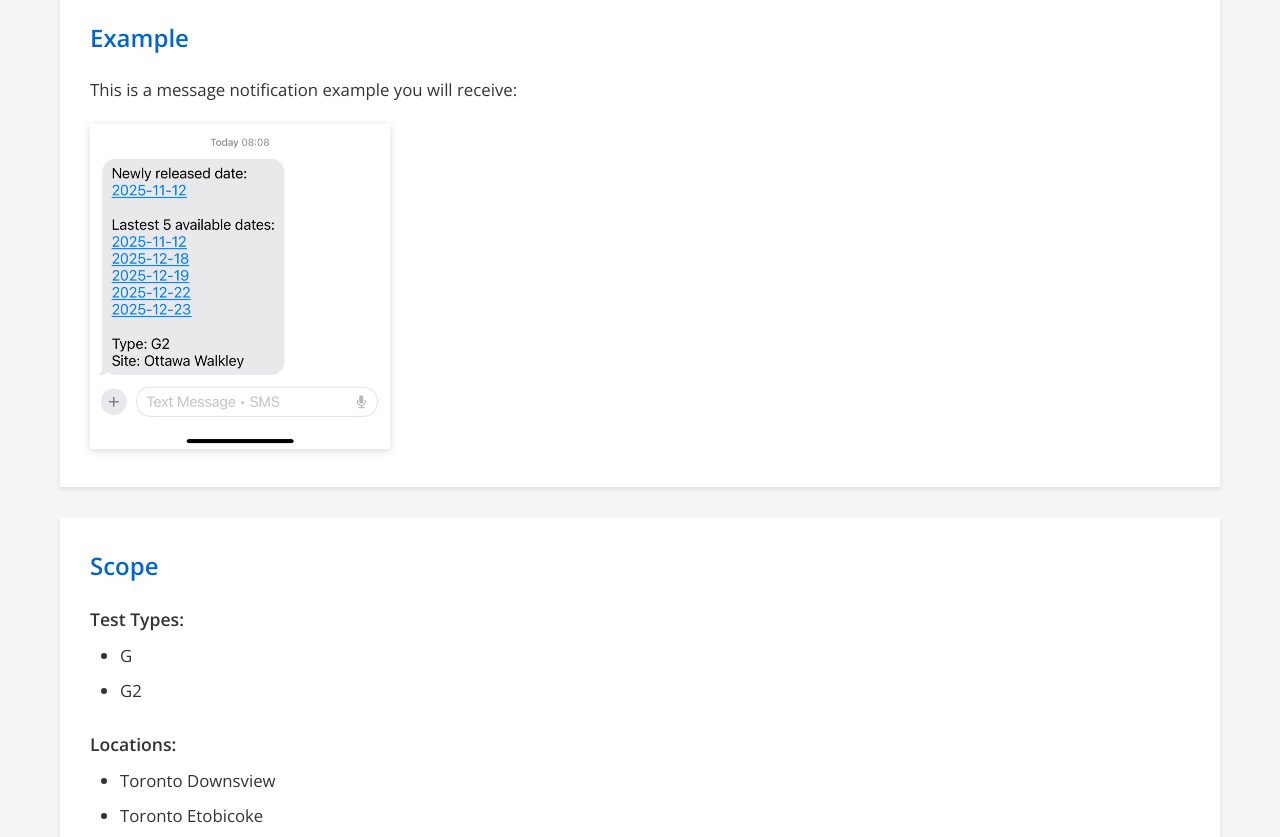
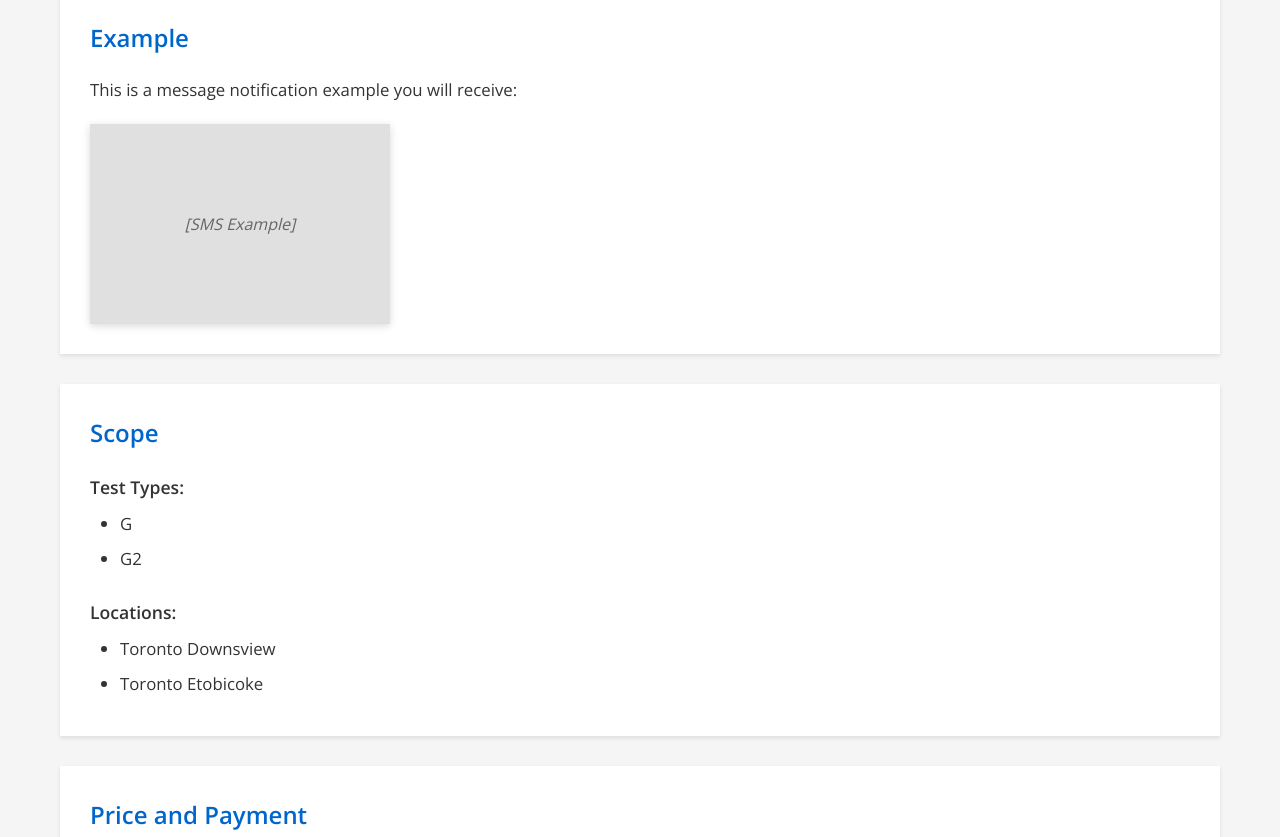
Before and after one commit to wa008/roadtestnotify, a plain HTML site: page index.html in a window 1280 px wide. Shown: the part 500-1337 px from the top of the page. Drawn offline with nearby package versions, Linux system fonts and the light colour scheme.

Commit message:
Refactor HTML structure and styles for scope section

```diff
--- a/index.html
+++ b/index.html
@@ -60,6 +60,36 @@
             font-size: 1.5em;
             font-weight: 600;
             margin-bottom: 20px;
+        }
+
+        h3 {
+            color: #333;
+            font-size: 1.1em;
+            font-weight: 600;
+            margin-bottom: 10px;
+        }
+
+        .scope-list {
+            list-style-type: disc;
+            margin-left: 30px;
+            color: #333;
+            font-size: 1.05em;
+        }
+
+        .scope-list li {
+            margin-bottom: 8px;
+        }
+
+        .scope-section {
+            margin-top: 15px;
+        }
+
+        .scope-category {
+            margin-bottom: 25px;
+        }
+
+        .scope-category:last-child {
+            margin-bottom: 0;
         }
 
         .info-grid {
@@ -165,13 +195,6 @@
             background-color: #0052a3;
         }
 
-        .payment-note {
-            margin-top: 25px;
-            color: #666;
-            font-size: 0.95em;
-            text-align: center;
-        }
-
         .contact-link {
             color: #333;
             text-decoration: none;
@@ -179,6 +202,18 @@
 
         .contact-link:hover {
             text-decoration: underline;
+        }
+
+        .image-placeholder {
+            max-width: 300px;
+            height: 200px;
+            background-color: #e0e0e0;
+            display: flex;
+            align-items: center;
+            justify-content: center;
+            color: #666;
+            font-style: italic;
+            box-shadow: 0 2px 8px rgba(0,0,0,0.15);
         }
 
         footer {
@@ -250,26 +285,29 @@
             <h2>Example</h2>
             <p style="margin-bottom: 20px; color: #333; font-size: 1.05em;">This is a message notification example you will receive:</p>
             <div style="text-align: left;">
-                <img src="images/sms-example.png" alt="SMS notification example" style="max-width: 300px; height: auto; box-shadow: 0 2px 8px rgba(0,0,0,0.15);">
+                <div class="image-placeholder">[SMS Example]</div>
             </div>
         </div>
 
         <div class="content-section">
             <h2>Scope</h2>
-            <div style="margin-top: 15px;">
-                <h3 style="color: #333; font-size: 1.1em; font-weight: 600; margin-bottom: 10px;">Test Types:</h3>
-                <ul style="list-style-type: disc; margin-left: 30px; color: #333; font-size: 1.05em;">
-                    <li style="margin-bottom: 8px;">G</li>
-                    <li style="margin-bottom: 8px;">G2</li>
-                </ul>
+            <div class="scope-section">
+                <div class="scope-category">
+                    <h3>Test Types:</h3>
+                    <ul class="scope-list">
+                        <li>G</li>
+                        <li>G2</li>
+                    </ul>
+                </div>
 
-                <h3 style="color: #333; font-size: 1.1em; font-weight: 600; margin-bottom: 10px; margin-top: 25px;">Locations:</h3>
-                <ul style="list-style-type: disc; margin-left: 30px; color: #333; font-size: 1.05em;">
-                    <li style="margin-bottom: 8px;">Toronto Downsview</li>
-                    <li style="margin-bottom: 8px;">Toronto Etobicoke</li>
-                </ul>
+                <div class="scope-category">
+                    <h3>Locations:</h3>
+                    <ul class="scope-list">
+                        <li>Toronto Downsview</li>
+                        <li>Toronto Etobicoke</li>
+                    </ul>
+                </div>
             </div>
-        </div>
         </div>
 
         <div class="content-section">
```
